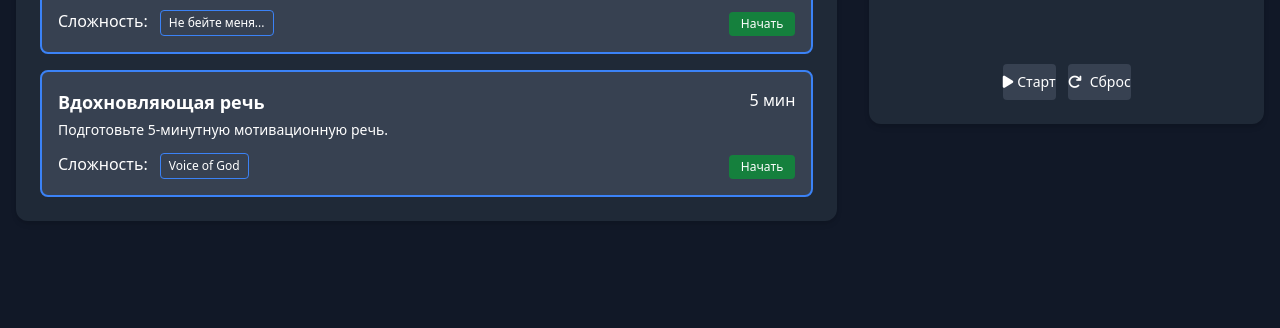
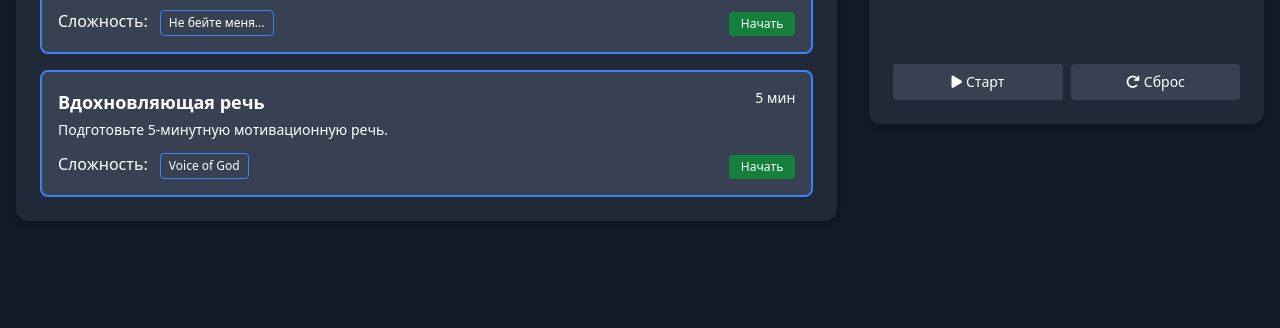
Before and after one commit to osinec/bspeaker.io, a plain HTML site: page index.html in a window 1280 px wide. Shown: the part 472-800 px from the top of the page. Drawn offline with nearby package versions, Linux system fonts and the light colour scheme.

Commit message:
Update index.html

```diff
--- a/index.html
+++ b/index.html
@@ -18,10 +18,12 @@
         <!-- Шапка -->
         <header class="mb-6 md:mb-12 text-center">
             <h1 class="text-2xl md:text-4xl font-bold text-white mb-2">Тренажёр ораторского мастерства</h1>
-            <p class="text-base md:text-lg text-white max-w-2xl mx-auto px-2">Совершенствуйте свои навыки публичных выступлений с помощью разнообразных упражнений</p>
+            <p class="text-base md:text-lg text-white max-w-2xl mx-auto px-2">
+                Совершенствуйте свои навыки публичных выступлений с помощью разнообразных упражнений
+            </p>
         </header>
 
-        <!-- Основное содержимое -->
+        <!-- Макет страницы -->
         <div class="grid grid-cols-1 md:grid-cols-3 gap-4 md:gap-8">
             <!-- Колонка 1: Список упражнений -->
             <div class="md:col-span-2 space-y-6">
@@ -53,7 +55,7 @@
                             </div>
                         </div>
                         <!-- Кнопки управления -->
-                        <div class="flex space-x-2 md:space-x-3">
+                        <div class="flex space-x-2 w-full justify-center">
                             <button id="startTimerBtn" onclick="startExerciseAndTimer()" class="flex-1 bg-gray-700 hover:bg-gray-600 text-white py-2 rounded text-sm flex items-center justify-center">
                                 <i class="fas fa-play mr-1"></i> Старт
                             </button>
@@ -61,7 +63,7 @@
                                 <i class="fas fa-pause mr-1"></i> Пауза
                             </button>
                             <button onclick="resetTimer()" class="flex-1 bg-gray-700 hover:bg-gray-600 text-white py-2 rounded text-sm flex items-center justify-center">
-                                <i class="fas fa-redo mr-2"></i> Сброс
+                                <i class="fas fa-redo mr-1"></i> Сброс
                             </button>
                         </div>
                     </div>
@@ -72,9 +74,7 @@
                     <h2 class="text-2xl font-semibold text-white mb-2">Сейчас выступаете:</h2>
                     <h3 id="currentExerciseTitle" class="text-xl font-medium text-white mb-2"></h3>
                     <p id="currentExerciseDesc" class="text-white mb-3"></p>
-                    <div id="currentExerciseDiff" class="flex items-center text-sm">
-                        <!-- Здесь будет сложность -->
-                    </div>
+                    <div id="currentExerciseDiff" class="flex items-center text-sm"></div>
                 </div>
             </div>
         </div>
@@ -160,15 +160,13 @@
                             <h3 class="font-semibold text-lg text-white">${exercise.title}</h3>
                             <p class="text-white text-sm mt-1">${exercise.description}</p>
                         </div>
-                        <!-- Убираем кружочек и делаем текст компактнее -->
-                        <span class="text-sm md:text-base text-white ml-auto">
-                            ${exercise.time} мин
-                        </span>
+                        <!-- ✅ Теперь просто текст без кружочка -->
+                        <span class="text-white text-sm self-start whitespace-nowrap">${exercise.time} мин</span>
                     </div>
                     <div class="mt-3 flex justify-between items-center">
                         <div>
                             <span class="text-white mr-2">Сложность:</span>
-                            ${difficultyLabel}
+                            ${getDifficultyLabel(exercise.difficulty)}
                         </div>
                         <div>
                             <button onclick="startExercise(${exercise.id}, event)" class="text-xs bg-green-700 hover:bg-green-600 text-white px-3 py-1 rounded">
@@ -191,20 +189,18 @@
             timeLeft = exercise.time * 60;
             updateTimerDisplay();
 
-            // Показываем полное описание упражнения
             currentExerciseTitle.textContent = exercise.title;
             currentExerciseDesc.textContent = exercise.description;
             currentExerciseDiff.innerHTML = `<span class="text-white mr-2">Сложность:</span>${getDifficultyLabel(exercise.difficulty)}`;
             currentExerciseDiv.classList.remove('hidden');
 
-            // Прокрутка к таймеру
             document.getElementById('timerCircle').scrollIntoView({ behavior: 'smooth' });
         }
 
         // Таймер
         function startExerciseAndTimer() {
             if (!currentExerciseId) {
-                alert("Выберите упражнение");
+                alert("Пожалуйста, выберите упражнение");
                 return;
             }
             startTimer();
@@ -274,13 +270,12 @@
             audio.play().catch(e => console.log('Не удалось воспроизвести звук:', e));
         }
 
-        // Инициализация при загрузке
+        // Инициализация
         document.addEventListener('DOMContentLoaded', () => {
             renderExercises();
             updateTimerDisplay();
         });
 
-        // Обновление таймера
         window.startTimer = startTimer;
     </script>
 </body>
```
